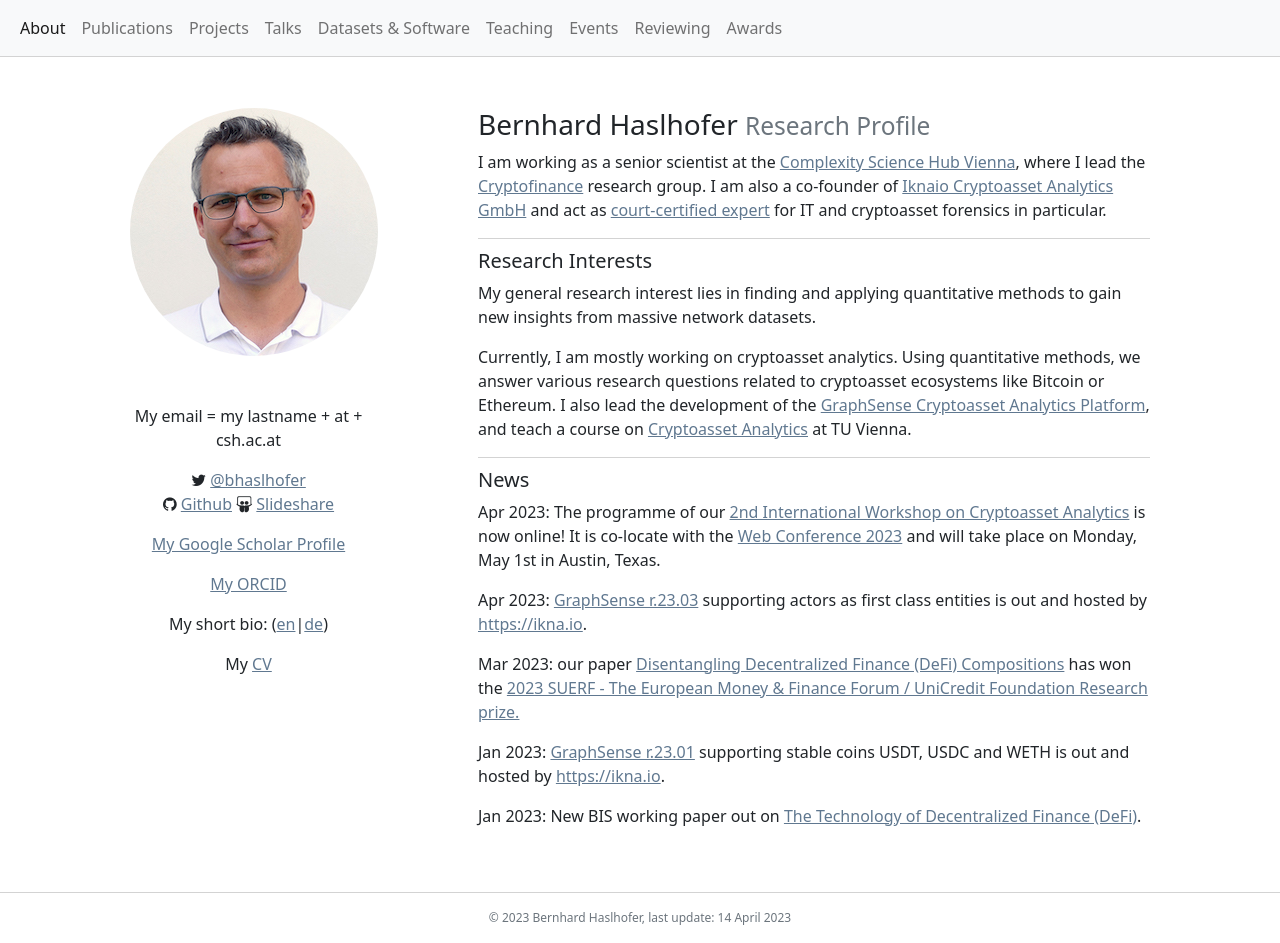
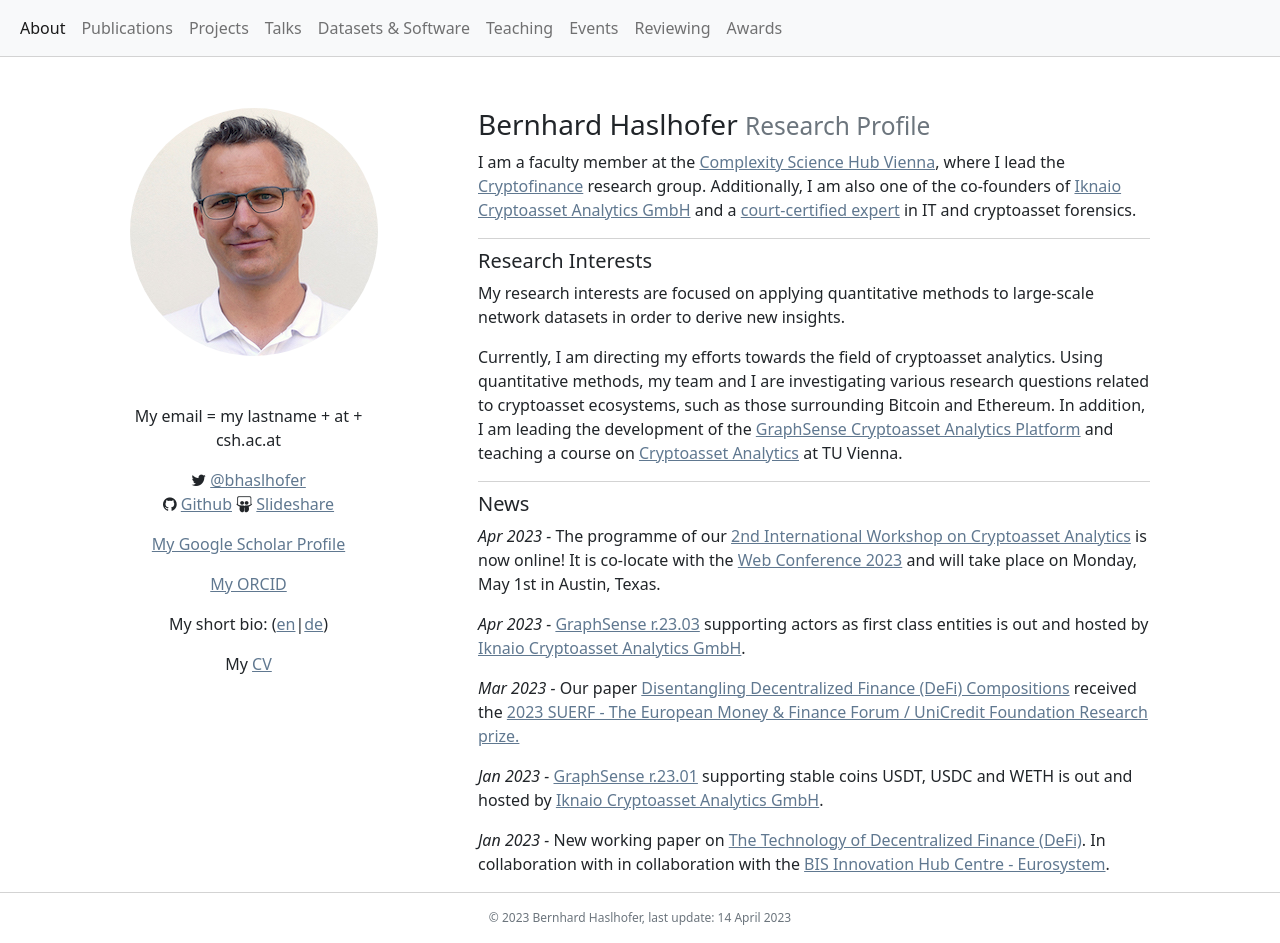
Before and after one commit to behas/behas.github.com, a Jekyll site: the page built from index.html, in a window 1280 px wide and 943 px high. Built offline with Jekyll 4.4.1, drawn with Linux system fonts in a browser that asks for light colours; a style sheet for code colours, icons or effects is not loaded.

Commit message:
reading news from data file now

```diff
--- /dev/null
+++ b/_data/news.yml
@@ -0,0 +1,34 @@
+- date: 2023-04-14
+  news: |
+    The programme of our <a href="https://caaw.io/2023/" target="_blank">2nd
+    International Workshop on Cryptoasset Analytics</a> is now online!
+    It is co-locate with the
+    <a href="https://www2023.thewebconf.org/" target="_blank">Web Conference 2023</a>
+    and will take place on Monday, May 1st in Austin, Texas.
+
+- date: 2023-04-01
+  news: |
+    <a href="https://github.com/graphsense" target="_blank">GraphSense r.23.03</a>
+    supporting actors as first class entities is out and hosted by
+    <a href="https://ikna.io" target="_blank">Iknaio Cryptoasset Analytics GmbH</a>.
+
+- date: 2023-03-15
+  news: |
+    Our paper <a href="https://www.csh.ac.at/new-study-shows-evidence-for-possible-domino-effects-in-cryptoassets/" target="_blank">
+    Disentangling Decentralized Finance (DeFi) Compositions</a> received the
+    <a href="https://www.suerf.org/" target="_blank">2023 SUERF - The European
+    Money & Finance Forum / UniCredit Foundation Research prize.</a>
+
+- date: 2023-01-30
+  news: |
+    <a href="https://github.com/graphsense" target="_blank">GraphSense r.23.01</a>
+    supporting stable coins USDT, USDC and WETH is out and hosted by
+    <a href="https://ikna.io" target="_blank">Iknaio Cryptoasset Analytics GmbH</a>.
+
+- date: 2023-01-15
+  news: |
+    New working paper on
+    <a href="https://www.bis.org/publ/work1066.htm" target="_blank">
+    The Technology of Decentralized Finance (DeFi)</a>. In collaboration with
+    in collaboration with the
+    <a href="https://www.bis.org/about/bisih/locations/eurosystem.htm" target="_blank">BIS Innovation Hub Centre - Eurosystem</a>.
--- /dev/null
+++ b/_includes/news.html
@@ -0,0 +1,4 @@
+<p>
+  <em>{{ news.date | date: "%b %Y"}} - </em>
+  {{ news.news }}
+</p>
--- a/index.html
+++ b/index.html
@@ -42,30 +42,26 @@ title: Research Profile
         <small class="text-muted">Research Profile</small>
       </h3>
 
-      <p>I am working as a senior scientist at the <a href="https://www.csh.ac.at/" target="_blank">Complexity Science Hub Vienna</a>, where I lead the <a href="https://www.csh.ac.at/complexity-science/Cryptofinance/" target="_blank">Cryptofinance</a> research group. I am also a co-founder of <a href="https://www.ikna.io" target="_blank">Iknaio Cryptoasset Analytics GmbH</a> and act as <a href="https://justizonline.gv.at/jop/web/exl/W333553" target="_blank">court-certified expert</a> for IT and cryptoasset forensics in particular.</p>
+      <p>I am a faculty member at the <a href="https://www.csh.ac.at/" target="_blank">Complexity Science Hub Vienna</a>, where I lead the <a href="https://www.csh.ac.at/complexity-science/Cryptofinance/" target="_blank">Cryptofinance</a> research group. Additionally, I am also one of the co-founders of <a href="https://www.ikna.io" target="_blank">Iknaio Cryptoasset Analytics GmbH</a> and a <a href="https://justizonline.gv.at/jop/web/exl/W333553" target="_blank">court-certified expert</a> in IT and cryptoasset forensics.
 
       <section>
         <h5>Research Interests</h5>
 
-        <p>My general research interest lies in finding and applying quantitative methods to gain new insights from massive network datasets.</p>
+          <p>My research interests are focused on applying quantitative methods to large-scale network datasets in order to derive new insights.</p>
 
-        <p>Currently, I am mostly working on cryptoasset analytics. Using quantitative methods, we answer various research questions related to cryptoasset ecosystems like Bitcoin or Ethereum. I also lead the development of the <a href="https://graphsense.github.io">GraphSense Cryptoasset Analytics Platform</a>, and teach a course on <a href="https://tiss.tuwien.ac.at/course/courseDetails.xhtml?dswid=6201&dsrid=874&courseNr=192080&semester=2022S">Cryptoasset Analytics</a> at TU Vienna.</p>
+          <p>Currently, I am directing my efforts towards the field of cryptoasset analytics. Using quantitative methods, my team and I are investigating various research questions related to cryptoasset ecosystems, such as those surrounding Bitcoin and Ethereum. In addition, I am leading the development of the <a href="https://graphsense.github.io/">GraphSense Cryptoasset Analytics Platform</a> and teaching a course on <a href="https://tiss.tuwien.ac.at/course/educationDetails.xhtml?dswid=8915&dsrid=352&semester=2023S&courseNr=192080">Cryptoasset Analytics</a> at TU Vienna.</p>
 
       </section>
 
       <section>
         <h5>News</h5>
-
-        <p>Apr 2023: The programme of our <a href="https://caaw.io/2023/" target="_blank">2nd International Workshop on Cryptoasset Analytics</a> is now online! It is co-locate with the <a href="https://www2023.thewebconf.org/" target="_blank">Web Conference 2023</a> and will take place on Monday, May 1st in Austin, Texas.</p>
-
-        <p>Apr 2023: <a href="https://github.com/graphsense" target="_blank">GraphSense r.23.03</a> supporting actors as first class entities is out and hosted by <a href="https://ikna.io" target="_blank">https://ikna.io</a>.</p>
-
-        <p>Mar 2023: our paper <a href="https://www.csh.ac.at/new-study-shows-evidence-for-possible-domino-effects-in-cryptoassets/" target="_blank">Disentangling Decentralized Finance (DeFi) Compositions</a> has won the <a href="https://www.suerf.org/" target="_blank">2023 SUERF - The European Money & Finance Forum / UniCredit Foundation Research prize.</a></p>
-
-        <p>Jan 2023: <a href="https://github.com/graphsense" target="_blank">GraphSense r.23.01</a> supporting stable coins USDT, USDC and WETH is out and hosted by <a href="https://ikna.io" target="_blank">https://ikna.io</a>.</p>
-
-        <p>Jan 2023: New BIS working paper out on <a href="https://www.bis.org/publ/work1066.htm" target="_blank">The Technology of Decentralized Finance (DeFi)</a>.</p>
-
+          {% assign six_months_ago = 'now' | date: '%s' | minus: 15778476 %}
+          {% for news in site.data.news %}
+            {% assign news_date = news.date | date: "%s" | plus: 0 %}
+            {% if news_date >= six_months_ago %}
+              {% include news.html news=news %}
+            {% endif %}
+          {% endfor %}
       </section>
 
     </div>
```
Also changed, not shown: README.md.
